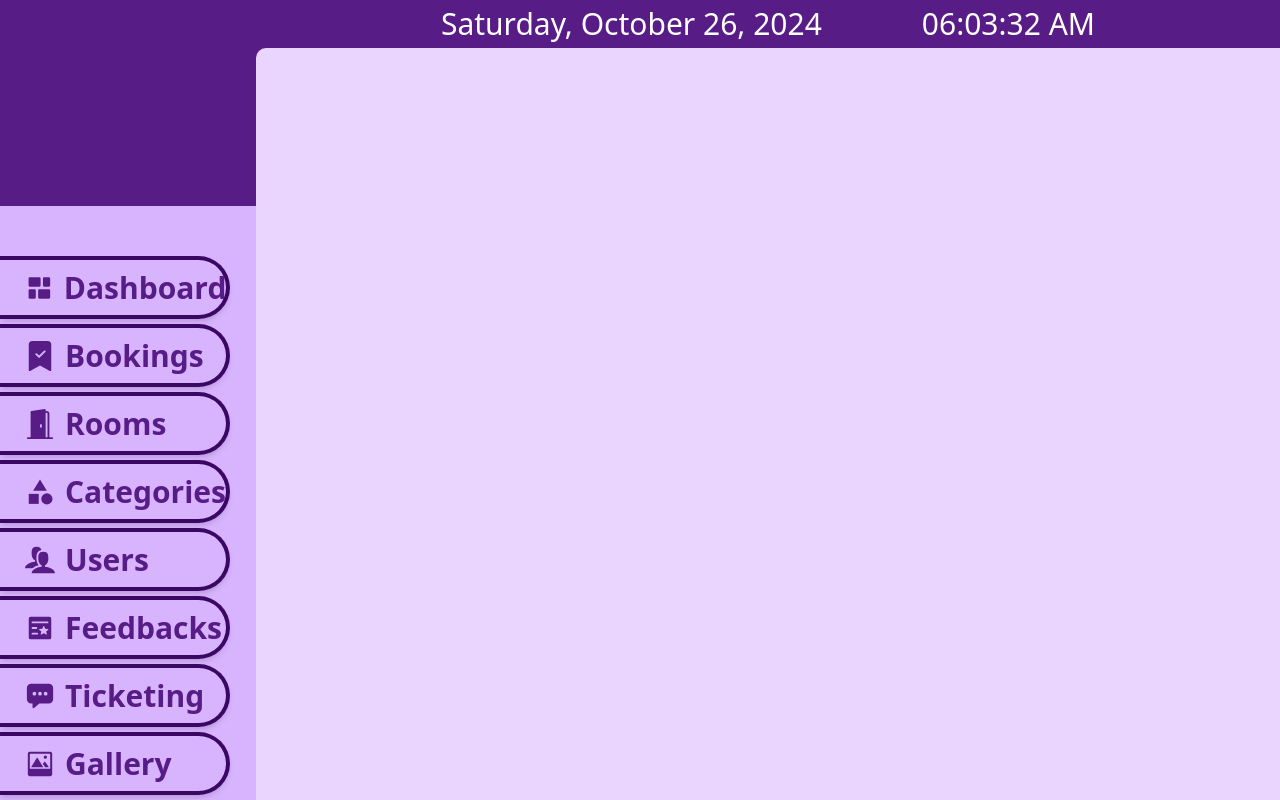
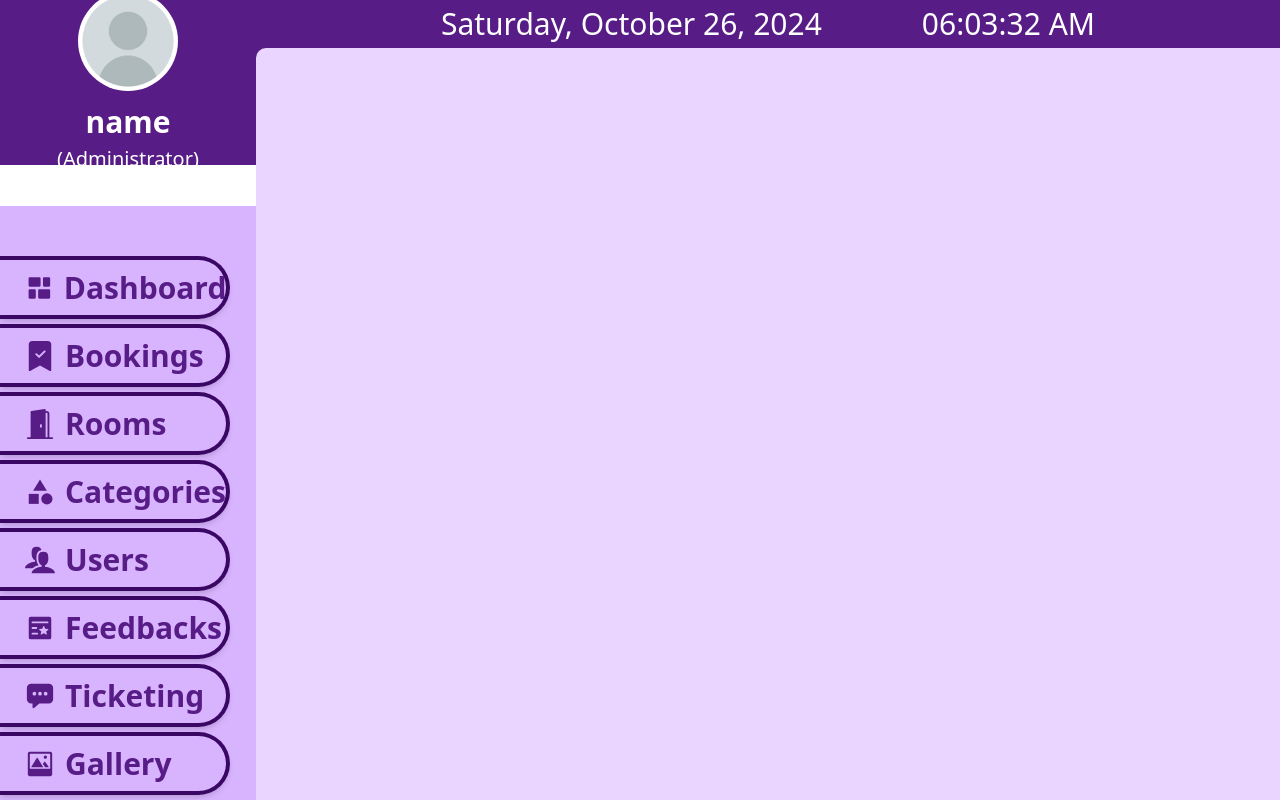
Before and after one commit to Dewruwan95/hotel-booking-frontend, a React (Vite) app: page /admin in a window 1280 px wide. Built offline with nearby package versions, Linux system fonts and the light colour scheme.

Commit message:
created admin dashboard profile structure

```diff
--- /dev/null
+++ b/src/components/adminDashboardProfile/AdminDashboardProfile.jsx
@@ -0,0 +1,15 @@
+function AdminDashboardProfile() {
+  return (
+    <div className="w-full h-full flex flex-col justify-center items-center text-white">
+      <img
+        src="user.jpg"
+        alt="User Image"
+        className="w-[100px] h-[100px] rounded-full border-5 border-white"
+      />
+      <span className="text-[30px] font-bold mt-2">name</span>
+      <span className="text-[20px] font-light">{`(Administrator)`}</span>
+    </div>
+  );
+}
+
+export default AdminDashboardProfile;
--- a/src/components/clientHeader/LogedInItems.jsx
+++ b/src/components/clientHeader/LogedInItems.jsx
@@ -1,42 +1,12 @@
-import { useEffect, useState } from "react";
+import { useState } from "react";
 import { TiArrowSortedDown } from "react-icons/ti";
 import ProfileDropDown from "./ProfileDropDown";
-import axios from "axios";
 
-function LogedInItems({ onLogout }) {
+function LogedInItems({ onLogout, user }) {
   const [isProfileClicked, setIsProfileClicked] = useState(false);
-  const [userName, setUserName] = useState("");
-  const [userImage, setUserImage] = useState("user.jpg");
-  const [userFound, setUserFound] = useState(false);
-
-  useEffect(() => {
-    const token = localStorage.getItem("token");
-    if (token) {
-      axios
-        .get(import.meta.env.VITE_BACKEND_URL + "/api/users", {
-          headers: {
-            Authorization: `Bearer ${token}`,
-            "Content-Type": "application/json",
-          },
-        })
-        .then((res) => {
-          setUserName(res.data.user.firstName + " " + res.data.user.lastName);
-          if (res.data.user.image) {
-            setUserImage(res.data.user.image);
-          }
-          setUserFound(true);
-        })
-        .catch((error) => {
-          console.log(error);
-        });
-    } else {
-      setUserName("");
-    }
-  }, [userFound]);
 
   function handleLogoutClick() {
     localStorage.removeItem("token");
-    setUserFound(false);
     setIsProfileClicked(false);
     onLogout();
   }
@@ -49,11 +19,11 @@ function LogedInItems({ onLogout }) {
           onClick={() => setIsProfileClicked(!isProfileClicked)}
         >
           <img
-            src={userImage}
+            src={user.image ? user.image : "user.jpg"}
             alt=""
             className="w-[75px] h-[75px] rounded-full border-4 border-white mr-5 hover:border-purple-300 "
           />
-          <span>{userName}</span>
+          <span>{user.firstName + " " + user.lastName}</span>
           <TiArrowSortedDown className="text-[30px] ml-1" />
         </button>
       </div>
--- a/src/components/clientHeader/UserHeaderProfile.jsx
+++ b/src/components/clientHeader/UserHeaderProfile.jsx
@@ -1,13 +1,34 @@
-import { useState } from "react";
+import { useEffect, useState } from "react";
 import LogedInItems from "./LogedInItems";
 import LogedOutItems from "./LogedOutItems";
+import axios from "axios";
 
 function UserHeaderProfile() {
   const [isUserLoggedIn, setIsUserLoggedIn] = useState(false);
+  const [user, setUser] = useState(null);
+
+  useEffect(() => {
+    const token = localStorage.getItem("token");
+    if (token) {
+      axios
+        .get(import.meta.env.VITE_BACKEND_URL + "/api/users", {
+          headers: {
+            Authorization: `Bearer ${token}`,
+            "Content-Type": "application/json",
+          },
+        })
+        .then((res) => {
+          setUser(res.data.user);
+          setIsUserLoggedIn(true);
+        })
+        .catch((error) => {
+          console.log(error);
+        });
+    }
+  }, []);
 
   function handleUserLogedIn() {
     setIsUserLoggedIn(true);
-    console.log(isUserLoggedIn);
   }
   function handleUserLogedOut() {
     setIsUserLoggedIn(false);
@@ -16,7 +37,7 @@ function UserHeaderProfile() {
   return (
     <div>
       {isUserLoggedIn ? (
-        <LogedInItems onLogout={handleUserLogedOut} />
+        <LogedInItems onLogout={handleUserLogedOut} user={user} />
       ) : (
         <LogedOutItems onLogin={handleUserLogedIn} />
       )}
--- a/src/components/userLoginAndRegister/UserLogin.jsx
+++ b/src/components/userLoginAndRegister/UserLogin.jsx
@@ -21,9 +21,9 @@ function UserLogin({ onLogin }) {
         if (res.data.user) {
           onLogin();
           if (res.data.user.type === "admin") {
-            //window.location.href = "/admin";
+            window.location.href = "/admin";
           } else if (res.data.user.type === "customer") {
-            //window.location.href = "/";
+            window.location.href = "/";
           }
         }
       })
--- a/src/pages/adminPages/dashboard/AdminDashboard.jsx
+++ b/src/pages/adminPages/dashboard/AdminDashboard.jsx
@@ -8,6 +8,7 @@ import AdminTicketing from "../ticketing/AdminTicketing";
 import AdminGallery from "../gallery/AdminGallery";
 import NavigationItemList from "../../../components/adminNavigation/NavigationItemList";
 import DateAndTime from "../../../components/adminDashboardTimestamp/DateAndTime";
+import AdminDashboardProfile from "../../../components/adminDashboardProfile/AdminDashboardProfile";
 
 function AdminDashboard() {
   return (
@@ -15,7 +16,13 @@ function AdminDashboard() {
       <div className="w-full max-h-[100vh] bg-purple-900 flex">
         <div className="w-[20%] h-[100vh] bg-purple-300 flex flex-col">
           <div className="h-[30%] max-h[30%] bg-purple-900">
-            {/* dashboard profile design */}
+            <div className="h-[80%] max-h-[80%]">
+              {/* dashboard profile design */}
+              <AdminDashboardProfile />
+            </div>
+            <div className="h-[20%] max-h-[20%] bg-white">
+              {/* dashboard settings design */}
+            </div>
           </div>
           <div>
             {/* dashboard navigation design */}
```
